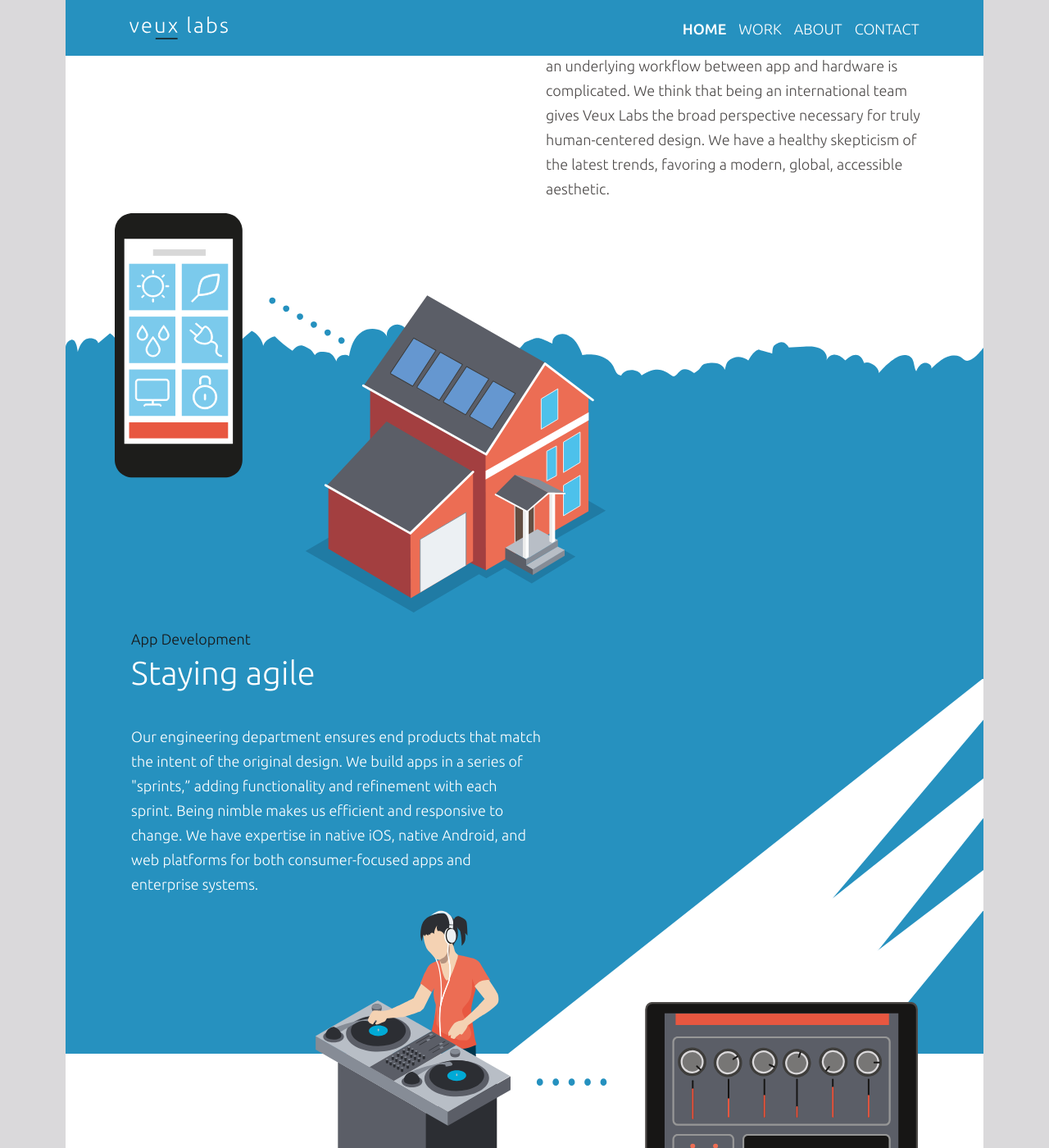
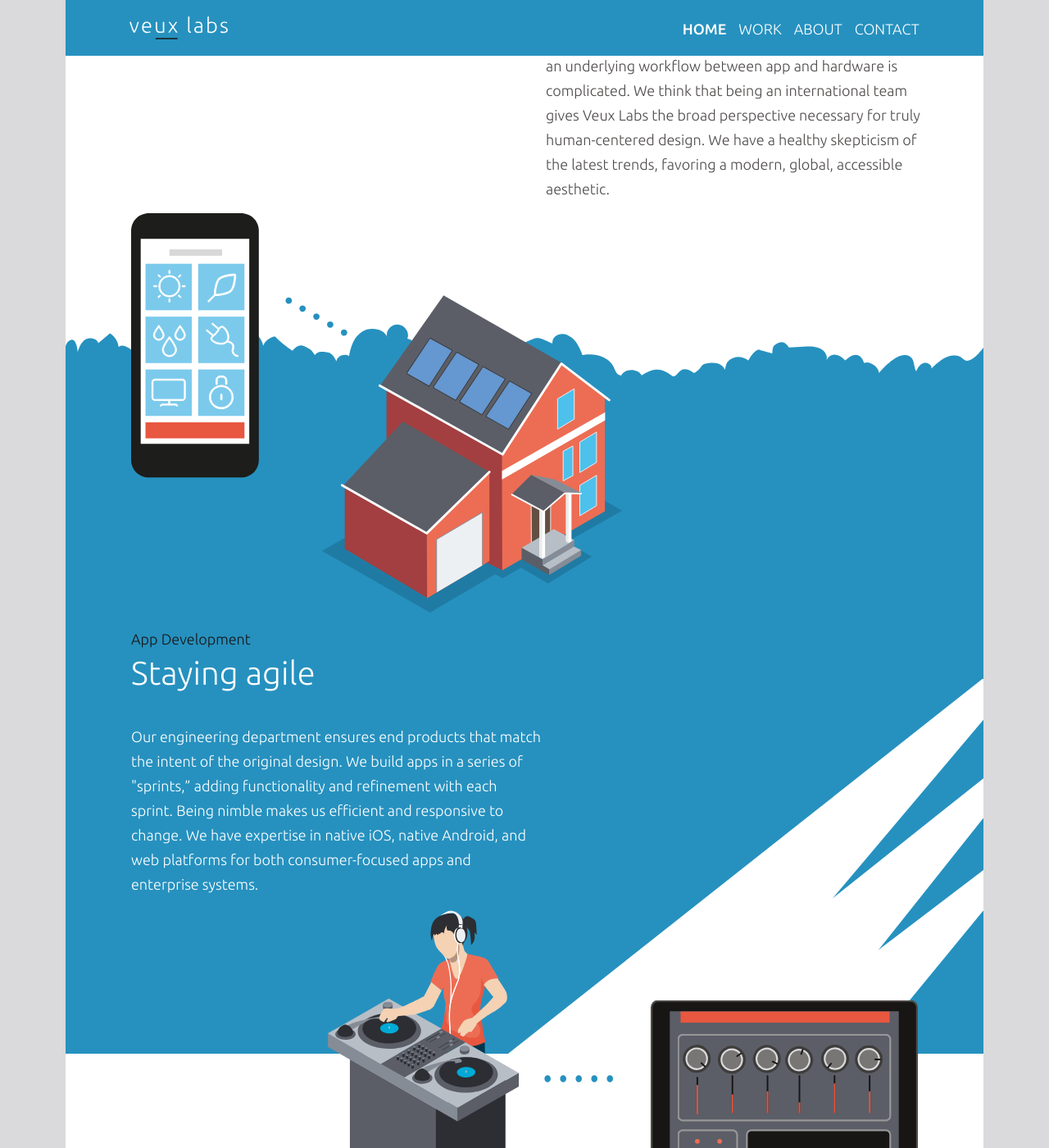
Before and after one commit to VeuxLabs/VeuxLabs.github.io, a Jekyll site: the page built from index.html, in a window 1280 px wide and 1400 px high, scrolled down 2819 px. Shown: the whole window at 82% size. Built offline with Jekyll 4.4.1, drawn with Linux system fonts in a browser that asks for light colours; nearby versions of some CDN libraries; comment, search, counter and statistics services are not loaded.

Commit message:
Alignment fixes

```diff
--- a/css/landing-page.css
+++ b/css/landing-page.css
@@ -524,7 +524,7 @@ h6 {
 @media only screen and (min-width: 1200px) {
     .app-dev .dev-img {
         background-position-y: 100px;
-        padding-left: 60px;
+        padding-left: 80px;
         padding-right: 80px;
     }
     .app-dev .dev-img img {
```
